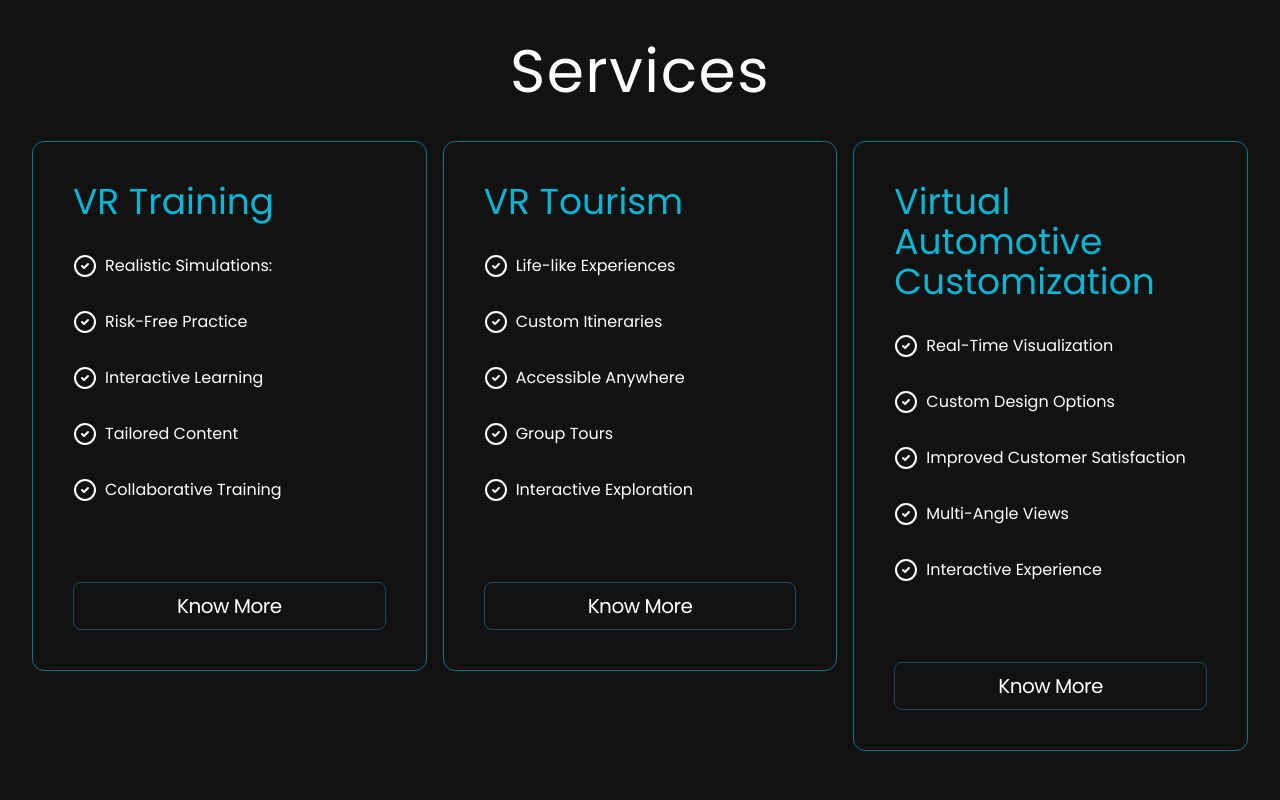
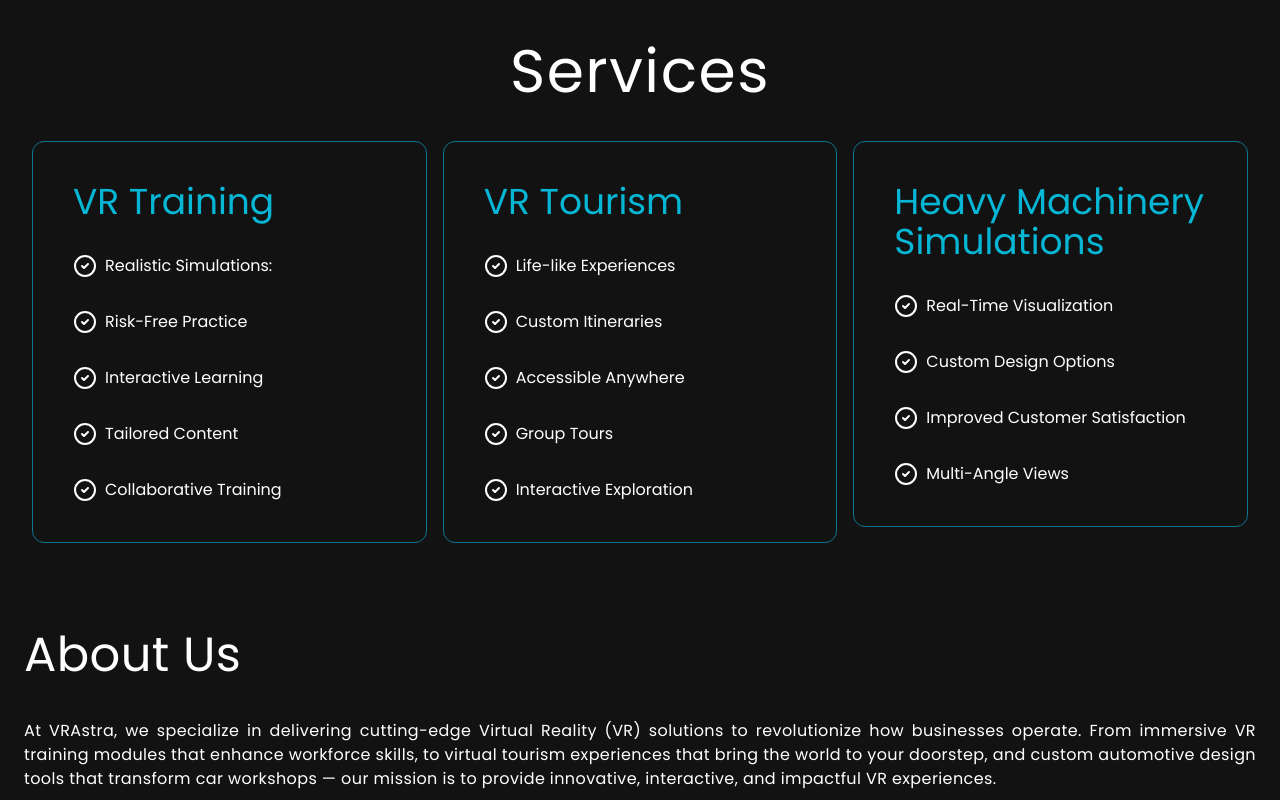
Before and after one commit to Tushar-Arora-dev/virtualTraining, a React (Vite) app: page / in a window 1280 px wide. Shown: the part 1760-2560 px from the top of the page. Built offline with nearby package versions, Linux system fonts and the light colour scheme.

Commit message:
new changes

```diff
--- a/src/components/Navbar.jsx
+++ b/src/components/Navbar.jsx
@@ -12,7 +12,6 @@
   const smoothScroll = function (e) {
     e.preventDefault();
     const targetId = e.target.getAttribute('href').substring(1);
-    console.log(targetId);
     const targetEl = document.getElementById(targetId);
     targetEl?.scrollIntoView({ behavior: 'smooth' });
   };
--- a/src/components/Pricing.jsx
+++ b/src/components/Pricing.jsx
@@ -1,16 +1,41 @@
 import { CheckCircle2 } from "lucide-react";
 import { pricingOptions } from "../constants";
+import { useState } from 'react';
 
 const Pricing = () => {
+  const [selectedCard, setSelectedCard] = useState(null);
+
+  function handleSelectedCard(id) {
+    setSelectedCard(id);
+  }
+  function handleDeselectedCard() {
+    setSelectedCard(null);
+  }
   return (
-    <div className="mt-20" id="pricing">
+    <div className="mt-20 cursor-pointer" id="pricing">
       <h2 className="text-3xl sm:text-5xl lg:text-6xl text-center my-8 tracking-wide">
         Services
       </h2>
       <div className="flex flex-wrap">
         {pricingOptions.map((option, index) => (
-          <div key={index} className="w-full sm:w-1/2 lg:w-1/3 p-2">
-            <div className="p-10 border border-cyan-700 rounded-xl">
+          <div
+            key={index}
+            className={`w-full sm:w-1/2 lg:w-1/3 p-2`}
+            onMouseEnter={() => handleSelectedCard(option.id)}
+            onMouseLeave={handleDeselectedCard}
+          >
+            <div
+              className={`p-10 border border-cyan-700 rounded-xl transition-all ${
+                option.id === selectedCard ? 'scale-125 bg-black' : ''
+              }`}
+            >
+              {selectedCard === option.id ? (
+                <>
+                  <h2 className="text-3xl my-3">Details</h2>
+                  <p> {option?.flippedText}</p>
+                </> // Wrap the string in a valid JSX element
+              ) : (
+                <>
                   <p className="text-4xl mb-8">
                     <span className="text-cyan-500">{option.title}</span>
                     {option.title === 'Pro' && (
@@ -18,10 +43,6 @@
                         (Most Popular)
                       </span>
                     )}
-              </p>
-              <p className="mb-8">
-                {/* <span className="text-5xl mt-6 mr-2">{option.price}</span> */}
-                {/* <span className="text-neutral-400 tracking-tight">/Month</span> */}
                   </p>
                   <ul>
                     {option.features.map((feature, index) => (
@@ -31,12 +52,15 @@
                       </li>
                     ))}
                   </ul>
-              <a
+                </>
+              )}
+
+              {/* <a
                 href="#"
                 className="inline-flex justify-center items-center text-center w-full h-12 p-5 mt-20 tracking-tight text-xl hover:bg-cyan-900 border border-cyan-900 rounded-lg transition duration-200"
               >
                 Know More
-              </a>
+              </a> */}
             </div>
           </div>
         ))}
--- a/src/components/Testimonials.jsx
+++ b/src/components/Testimonials.jsx
@@ -1,4 +1,5 @@
-import { testimonials } from "../constants";
+/* eslint-disable react/no-unescaped-entities */
+// import { testimonials } from "../constants";
 
 const Testimonials = () => {
   return (
--- a/src/constants/index.jsx
+++ b/src/constants/index.jsx
@@ -1,16 +1,16 @@
-import { BotMessageSquare } from "lucide-react";
+import { BotMessageSquare } from 'lucide-react';
 // import { BatteryCharging } from "lucide-react";
-import { Fingerprint } from "lucide-react";
-import { ShieldHalf } from "lucide-react";
+import { Fingerprint } from 'lucide-react';
+import { ShieldHalf } from 'lucide-react';
 // import { PlugZap } from "lucide-react";
-import { GlobeLock } from "lucide-react";
+import { GlobeLock } from 'lucide-react';
 
-import user1 from "../assets/profile-pictures/user1.jpg";
-import user2 from "../assets/profile-pictures/user2.jpg";
-import user3 from "../assets/profile-pictures/user3.jpg";
-import user4 from "../assets/profile-pictures/user4.jpg";
-import user5 from "../assets/profile-pictures/user5.jpg";
-import user6 from "../assets/profile-pictures/user6.jpg";
+import user1 from '../assets/profile-pictures/user1.jpg';
+import user2 from '../assets/profile-pictures/user2.jpg';
+import user3 from '../assets/profile-pictures/user3.jpg';
+import user4 from '../assets/profile-pictures/user4.jpg';
+import user5 from '../assets/profile-pictures/user5.jpg';
+import user6 from '../assets/profile-pictures/user6.jpg';
 
 export const navItems = [
   { label: 'What We do', href: '#features' },
@@ -122,6 +122,7 @@
 
 export const pricingOptions = [
   {
+    id: crypto.randomUUID(),
     title: 'VR Training',
     price: '$0',
     features: [
@@ -131,8 +132,15 @@
       'Tailored Content',
       'Collaborative Training',
     ],
+    flippedText: ` Unlock the future of learning with our immersive VR Training programs designed to simulate
+ real-world environments.
+Whether it's pharmaceutical processes, manufacturing, or safety protocols, our interactive
+ simulations allow your employees to learn in a risk-free yet highly engaging environment.
+ Boost productivity, reduce errors, and enhance learning retention by integrating task-based
+ scenarios and real-time feedback into your training curriculum`,
   },
   {
+    id: crypto.randomUUID(),
     title: 'VR Tourism',
     price: '$10',
     features: [
@@ -142,40 +150,48 @@
       'Group Tours',
       'Interactive Exploration',
     ],
+    flippedText: `Revolutionize the way tourists explore destinations with VR Tourism. Our solutions provide fully
+ immersive, 360-degree
+experiences of places around the globe, allowing potential visitors to preview their destination before
+ they even book a flight.`,
   },
   {
-    title: 'Virtual Automotive Customization',
+    id: crypto.randomUUID(),
+    title: 'Heavy Machinery Simulations',
     price: '$200',
     features: [
       'Real-Time Visualization',
       'Custom Design Options',
       'Improved Customer Satisfaction',
       'Multi-Angle Views',
-      'Interactive Experience',
     ],
+    flippedText: `Enhance operational safety and proficiency with our Heavy Machinery Simulations. This is perfect
+ for industries that deal
+with complex machinery where precision and safety are paramount. Real-time feedback and
+ analytics ensure continuous learning and improvement`,
   },
 ];
 
 export const resourcesLinks = [
-  { href: "#", text: "Getting Started" },
-  { href: "#", text: "Documentation" },
-  { href: "#", text: "Tutorials" },
-  { href: "#", text: "API Reference" },
-  { href: "#", text: "Community Forums" },
+  { href: '#', text: 'Getting Started' },
+  { href: '#', text: 'Documentation' },
+  { href: '#', text: 'Tutorials' },
+  { href: '#', text: 'API Reference' },
+  { href: '#', text: 'Community Forums' },
 ];
 
 export const platformLinks = [
-  { href: "#", text: "Features" },
-  { href: "#", text: "Supported Devices" },
-  { href: "#", text: "System Requirements" },
-  { href: "#", text: "Downloads" },
-  { href: "#", text: "Release Notes" },
+  { href: '#', text: 'Features' },
+  { href: '#', text: 'Supported Devices' },
+  { href: '#', text: 'System Requirements' },
+  { href: '#', text: 'Downloads' },
+  { href: '#', text: 'Release Notes' },
 ];
 
 export const communityLinks = [
-  { href: "#", text: "Events" },
-  { href: "#", text: "Meetups" },
-  { href: "#", text: "Conferences" },
-  { href: "#", text: "Hackathons" },
-  { href: "#", text: "Jobs" },
+  { href: '#', text: 'Events' },
+  { href: '#', text: 'Meetups' },
+  { href: '#', text: 'Conferences' },
+  { href: '#', text: 'Hackathons' },
+  { href: '#', text: 'Jobs' },
 ];
```
Lines whose indentation alone changed are shown as unchanged.
